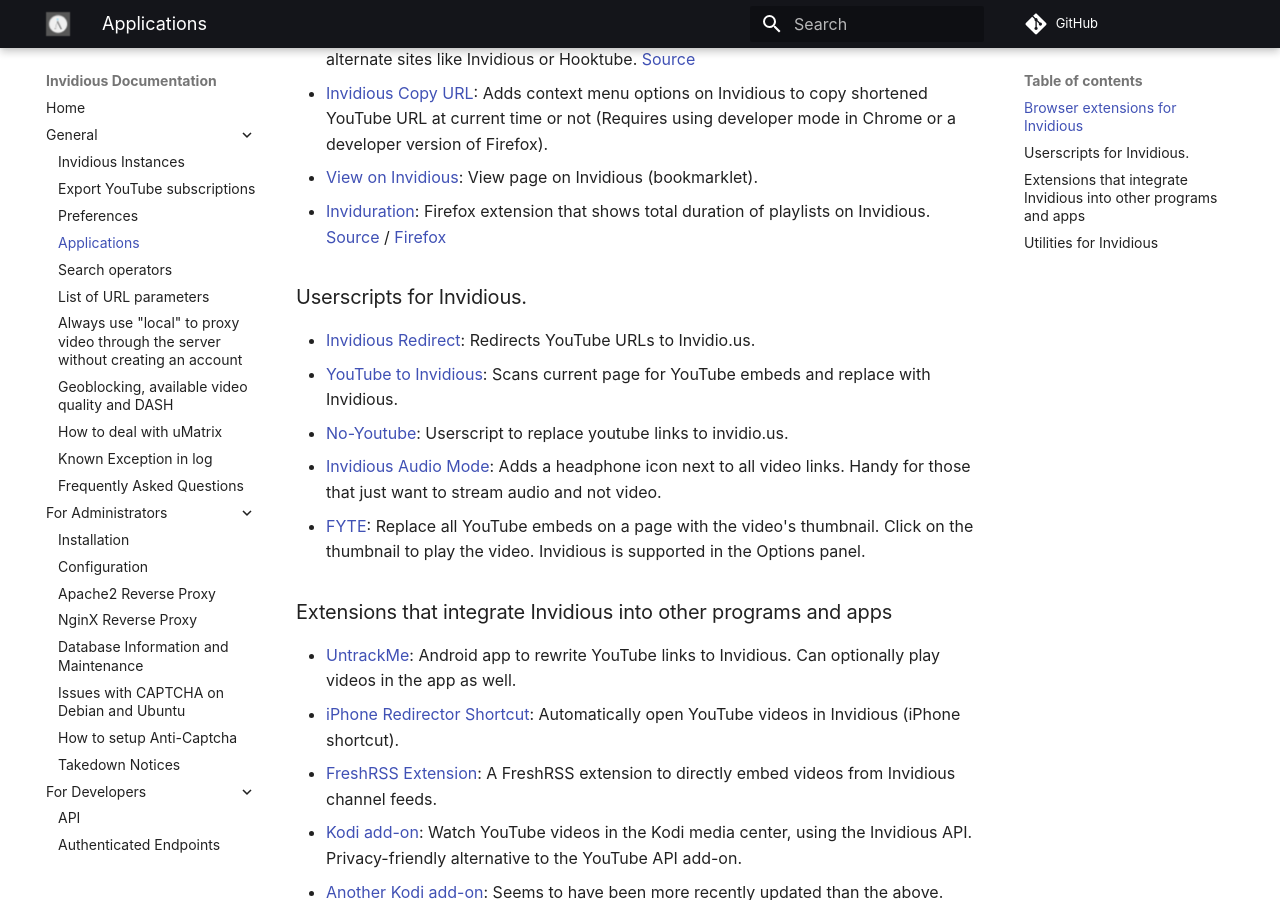
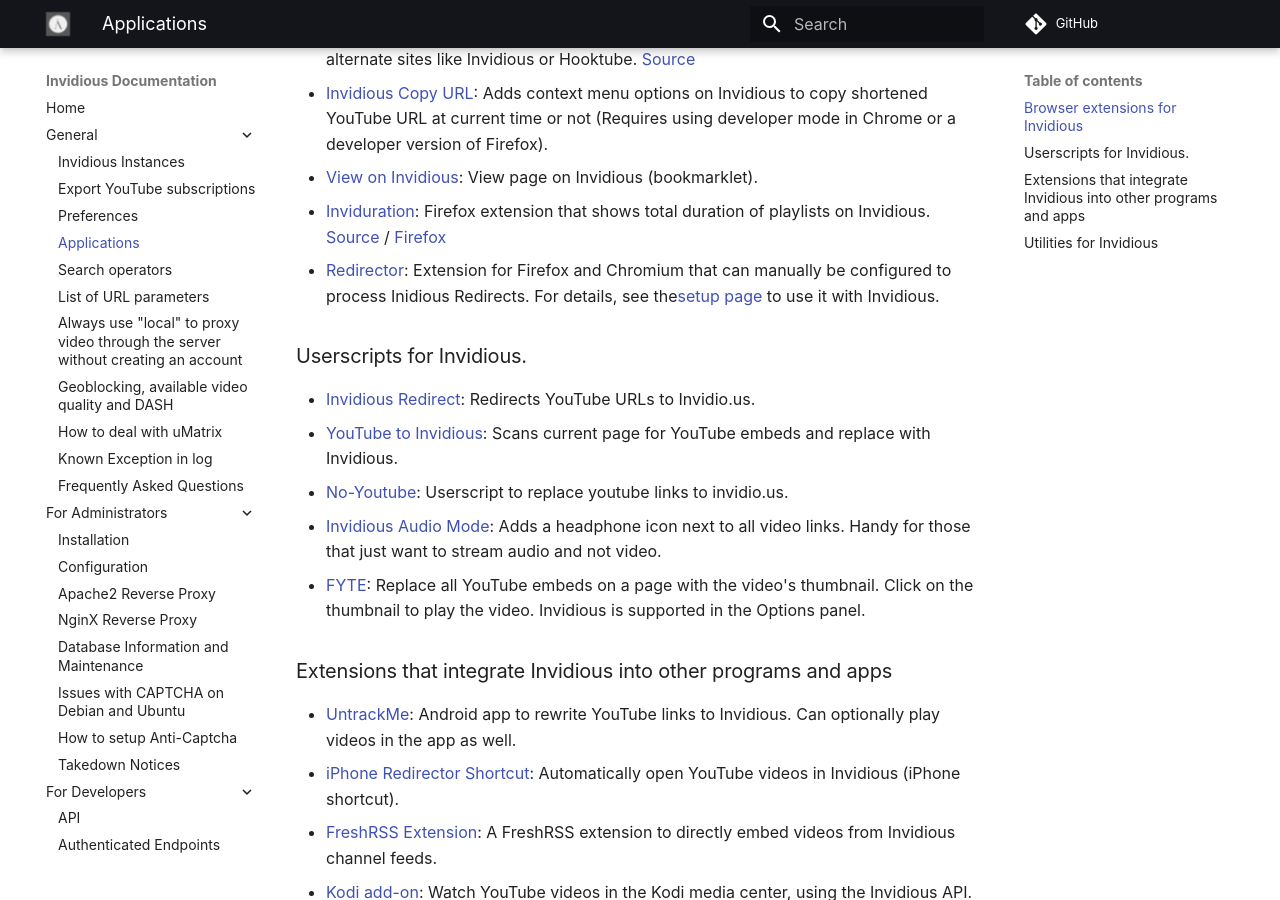
Before and after one commit to iv-org/documentation, an MkDocs documentation site: the page built from docs/applications.md, in a window 1280 px wide and 900 px high, scrolled down 441 px. Built offline with MkDocs 1.6.1 and Material for MkDocs 9.7.7, drawn with Linux system fonts in a browser that asks for light colours; comment, search, counter and statistics services are not loaded.

Commit message:
Redirector added to Extensions list (#300)
* Redirector added to Extensions list

Redirector was added to the list of extensions, with instructions to read Redirector_Setup for more information.

* Redirector_Setup renamed to redirector_setup.md

* Link to the setup page

Co-authored-by: TheFrenchGhosty <47571719+TheFrenchGhosty@users.noreply.github.com>

```diff
--- a/docs/applications.md
+++ b/docs/applications.md
@@ -9,6 +9,7 @@
 - [Invidious Copy URL](https://github.com/recette-lemon/invidious-copy-url): Adds context menu options on Invidious to copy shortened YouTube URL at current time or not (Requires using developer mode in Chrome or a developer version of Firefox).
 - [View on Invidious](https://omar.yt/722e5c15832840fe1ae8830b7c590254b9e0a45c/invidious-bookmarklet.html): View page on Invidious (bookmarklet).
 - [Inviduration](https://addons.mozilla.org/addon/inviduration): Firefox extension that shows total duration of playlists on Invidious. [Source](https://github.com/rsapkf/inviduration) / [Firefox](https://addons.mozilla.org/addon/inviduration)
+- [Redirector](https://github.com/einaregilsson/Redirector): Extension for Firefox and Chromium that can manually be configured to process Inidious Redirects. For details, see the[setup page](./redirector-setup.md) to use it with Invidious.
 
 ### Userscripts for Invidious.
 - [Invidious Redirect](https://greasyfork.org/en/scripts/370461-invidious-redirect): Redirects YouTube URLs to Invidio.us.
```
